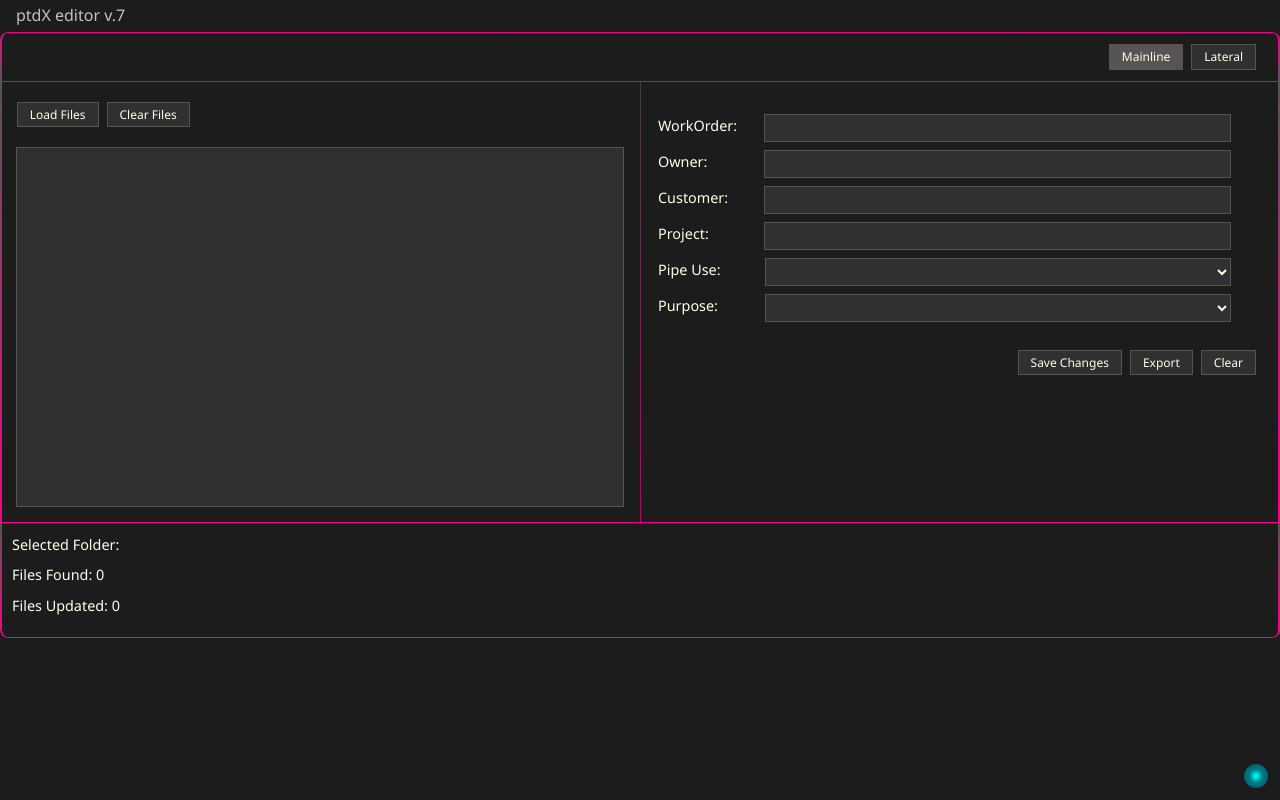
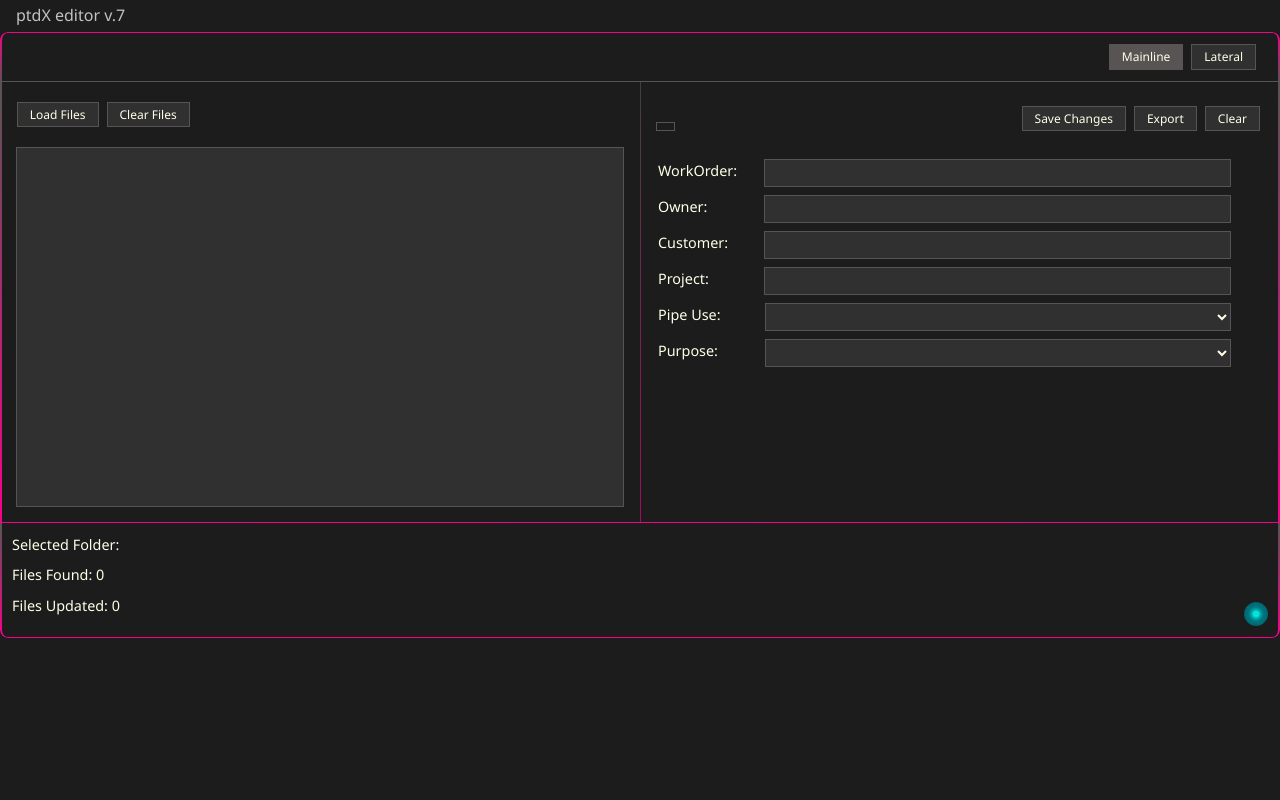
Before and after one commit to M-Rozell/ptdX-editor, a React (Vite) app in the folder frontend/: page / in a window 1280 px wide. Both pictures are taken after a click on the button "Enter The Void". Built offline with nearby package versions, Linux system fonts and the light colour scheme.

Commit message:
changed button layout and added fill button for form

```diff
--- a/frontend/src/App.jsx
+++ b/frontend/src/App.jsx
@@ -2,7 +2,6 @@ import "./css/App.css"
 import SplashTempest from "./components/SplashTempest";
 import useLoadingDots from "./components/loadingDots";
 import React, { useState, lazy, Suspense } from "react";
-import icon from "./assets/void.png"
 
 const FileListMainline = lazy(() => import("./components/FileListMainline"));
 const XMLFormMainline = lazy(() => import("./components/XMLFormMainline"));
@@ -50,9 +49,7 @@ const FooterStatus = lazy(() => import("./components/Footer"));
           setShowMainline(false);
         };
 
-        const handleIconClick = () => {
-          setShowIntro(true)
-        }
+
 
 
     return (
@@ -104,8 +101,9 @@ const FooterStatus = lazy(() => import("./components/Footer"));
                               loading={loading}
                               setLoading={setLoading}
                               setLoadingDots={setLoadingDots}
-                              formData={mainlineFormData}
-                              setFormData={setMainlineFormData}
+                              formDataMainline={mainlineFormData}
+                              setFormDataMainline={setMainlineFormData}
+                              formDataLateral={lateralFormData}
                               />
                           </section>
                         </div>
@@ -138,8 +136,9 @@ const FooterStatus = lazy(() => import("./components/Footer"));
                             loading={loading}
                             setLoading={setLoading}
                             setLoadingDots={setLoadingDots}
-                            formData={lateralFormData}
-                            setFormData={setLateralFormData}
+                            formDataLateral={lateralFormData}
+                            setFormDataLateral={setLateralFormData}
+                            formDataMainline={mainlineFormData}
                             />
                           </section>
                         </div>
@@ -152,11 +151,6 @@ const FooterStatus = lazy(() => import("./components/Footer"));
 
                 {(showMainline || showLateral) && (
                       <Suspense fallback={<div>Loading footer...</div>}>
-                              <img src={icon}
-                                alt="Icon"
-                                onClick={handleIconClick}
-                                className="icon"
-                              />
                         <FooterStatus
                           showMainline={showMainline}
                           folderPath={folderPath}
@@ -168,6 +162,7 @@ const FooterStatus = lazy(() => import("./components/Footer"));
                           updatedFilesLateral={updatedFilesLateral}
                           loading={loading}
                           loadingDots={loadingDots}
+                          setShowIntro={setShowIntro}
                         />
                       </Suspense>
                   )}
--- a/frontend/src/components/XMLFormLateral.jsx
+++ b/frontend/src/components/XMLFormLateral.jsx
@@ -2,8 +2,8 @@ import React, { useState, lazy, Suspense } from "react";
 
 const ExportModal = lazy(() => import("./ExportModal"));
 
-const XMLFormLateral = ({ folderPathLateral, setUpdatedFilesLateral, loading, setLoading, formData,
-  setFormData}) => {
+const XMLFormLateral = ({ folderPathLateral, setUpdatedFilesLateral, loading, setLoading, formDataLateral,
+  setFormDataLateral, formDataMainline}) => {
 
 
   const [showModal, setShowModal] = useState(false);
@@ -28,7 +28,7 @@ const XMLFormLateral = ({ folderPathLateral, setUpdatedFilesLateral, loading, se
   ];
 
   const handleChange = (e) => {
-    setFormData({ ...formData, [e.target.name]: e.target.value });
+    setFormDataLateral({ ...formDataLateral, [e.target.name]: e.target.value });
   };
 
   const handleSubmit = () => {
@@ -38,7 +38,7 @@ const XMLFormLateral = ({ folderPathLateral, setUpdatedFilesLateral, loading, se
     }
 
     const updates = Object.fromEntries(
-      Object.entries(formData).filter(([_, value]) => value !== "")
+      Object.entries(formDataLateral).filter(([_, value]) => value !== "")
     );
 
     setLoading(true);
@@ -87,7 +87,7 @@ const XMLFormLateral = ({ folderPathLateral, setUpdatedFilesLateral, loading, se
   }
 
   const handleClear = () => {
-    setFormData({
+    setFormDataLateral({
       WorkOrder: "",
       Owner: "",
       Customer: "",
@@ -98,13 +98,49 @@ const XMLFormLateral = ({ folderPathLateral, setUpdatedFilesLateral, loading, se
     console.log("Form cleared!");
   };
 
+  const handleFillBtn = () => {
+    setFormDataLateral(formDataMainline)
+  }
 
   return (
     <form onSubmit={handleSubmit} aria-labelledby="form-title">
+
+        <div className="formBtnsWrapper">
+        <div className="fillBtnWrapper">
+            <button
+              type="button"
+              onClick={handleFillBtn}
+              data-title="Fill From Mainline"
+              className="fillBtn"
+              aria-label="Fill form with mainline values"
+            >Fill</button>
+          </div>
+
+          <div className="btnsFormWrapper">
+          <button
+            type="button"
+            onClick={handleSubmit}
+            className="formBtns"
+          >Save Changes</button>
+
+          <button
+            type="button"
+            onClick={handleExport}
+            className="formBtns"
+            aria-live="polite"
+          >Export</button>
+
+          <button
+            type="button"
+            onClick={handleClear}
+            className="formBtns"
+          >Clear</button>
+        </div>
+        </div>
       <fieldset className="formFieldset">
         <legend>Edit Lateral</legend>
 
-        {Object.keys(formData).map((key) => (
+        {Object.keys(formDataLateral).map((key) => (
           <div key={key} className="inputWrapper">
             <label htmlFor={key}>{key.replace(/_/g, " ")}:</label>
 
@@ -112,7 +148,7 @@ const XMLFormLateral = ({ folderPathLateral, setUpdatedFilesLateral, loading, se
               <select
                 id={key}
                 name={key}
-                value={formData[key]}
+                value={formDataLateral[key]}
                 onChange={handleChange}
               >
                 <option value=""></option>
@@ -126,7 +162,7 @@ const XMLFormLateral = ({ folderPathLateral, setUpdatedFilesLateral, loading, se
               <select
                 id={key}
                 name={key}
-                value={formData[key]}
+                value={formDataLateral[key]}
                 onChange={handleChange}
               >
                 <option value=""></option>
@@ -141,33 +177,14 @@ const XMLFormLateral = ({ folderPathLateral, setUpdatedFilesLateral, loading, se
                 type="text"
                 id={key}
                 name={key}
-                value={formData[key]}
+                value={formDataLateral[key]}
                 onChange={handleChange}
               />
             )}
           </div>
         ))}
 
-        <div className="bottomBtnsWrapper">
-          <button
-            type="button"
-            onClick={handleSubmit}
-            className="bottomBtns"
-          >Save Changes</button>
 
-          <button
-            type="button"
-            onClick={handleExport}
-            className="bottomBtns"
-            aria-live="polite"
-          >Export</button>
-
-          <button
-            type="button"
-            onClick={handleClear}
-            className="bottomBtns"
-          >Clear</button>
-        </div>
 
           {showModal && (
             <Suspense fallback={<div>Loading Modal...</div>}>
--- a/frontend/src/components/XMLFormMainline.jsx
+++ b/frontend/src/components/XMLFormMainline.jsx
@@ -1,8 +1,8 @@
 import React, { useState, lazy, Suspense } from "react";
 const ExportModal = lazy(() => import("./ExportModal"));
 
-const XMLFormMainline = ({ folderPath, setUpdatedFiles, loading, setLoading, formData,
-  setFormData}) => {
+const XMLFormMainline = ({ folderPath, setUpdatedFiles, loading, setLoading, formDataMainline,
+  setFormDataMainline, formDataLateral}) => {
 
 
   const [showModal, setShowModal] = useState(false);
@@ -28,7 +28,7 @@ const XMLFormMainline = ({ folderPath, setUpdatedFiles, loading, setLoading, for
 
 
   const handleChange = (e) => {
-    setFormData({ ...formData, [e.target.name]: e.target.value });
+    setFormDataMainline({ ...formDataMainline, [e.target.name]: e.target.value });
   };
 
 
@@ -39,7 +39,7 @@ const XMLFormMainline = ({ folderPath, setUpdatedFiles, loading, setLoading, for
     }
 
     const updates = Object.fromEntries(
-      Object.entries(formData).filter(([_, value]) => value !== "")
+      Object.entries(formDataMainline).filter(([_, value]) => value !== "")
     );
     setLoading(true);
 
@@ -87,7 +87,7 @@ const XMLFormMainline = ({ folderPath, setUpdatedFiles, loading, setLoading, for
   }
 
   const handleClear = () => {
-    setFormData({
+    setFormDataMainline({
       WorkOrder: "",
       Owner: "",
       Customer: "",
@@ -98,21 +98,60 @@ const XMLFormMainline = ({ folderPath, setUpdatedFiles, loading, setLoading, for
     console.log("Form cleared!");
   };
 
+  const handleFillBtn = () => {
+    setFormDataMainline(formDataLateral)
+  }
+
 
   return (
     <form onSubmit={handleSubmit} aria-labelledby="form-title">
+
+      <div className="formBtnsWrapper">
+        <div className="fillBtnWrapper">
+            <button
+              type="button"
+              onClick={handleFillBtn}
+              data-title="Fill From Lateral"
+              className="fillBtn"
+              aria-label="Fill form with lateral values"
+            >Fill</button>
+          </div>
+
+        <div className="btnsFormWrapper">
+            <button
+              type="button"
+              onClick={handleSubmit}
+              className="formBtns"
+            >Save Changes</button>
+
+            <button
+              type="button"
+              onClick={handleExport}
+              className="formBtns"
+              aria-live="polite"
+            >Export</button>
+
+            <button
+              type="button"
+              onClick={handleClear}
+              className="formBtns"
+            >Clear</button>
+          </div>
+        </div>
       <fieldset className="formFieldset">
+
         <legend>Edit Mainline</legend>
 
-        {Object.keys(formData).map((key) => (
+        {Object.keys(formDataMainline).map((key) => (
           <div key={key} className="inputWrapper">
             <label htmlFor={key}>{key.replace(/_/g, " ")}:</label>
 
             {key === "Pipe_Use" ? (
               <select
+                title={key}
                 id={key}
                 name={key}
-                value={formData[key]}
+                value={formDataMainline[key]}
                 onChange={handleChange}
               >
                 <option value=""></option>
@@ -124,9 +163,10 @@ const XMLFormMainline = ({ folderPath, setUpdatedFiles, loading, setLoading, for
               </select>
             ) : key === "Purpose" ? (
               <select
+                title={key}
                 id={key}
                 name={key}
-                value={formData[key]}
+                value={formDataMainline[key]}
                 onChange={handleChange}
               >
                 <option value=""></option>
@@ -141,33 +181,14 @@ const XMLFormMainline = ({ folderPath, setUpdatedFiles, loading, setLoading, for
                 type="text"
                 id={key}
                 name={key}
-                value={formData[key]}
+                value={formDataMainline[key]}
                 onChange={handleChange}
               />
             )}
           </div>
         ))}
 
-          <div className="bottomBtnsWrapper">
-            <button
-              type="button"
-              onClick={handleSubmit}
-              className="bottomBtns"
-            >Save Changes</button>
 
-            <button
-              type="button"
-              onClick={handleExport}
-              className="bottomBtns"
-              aria-live="polite"
-            >Export</button>
-
-            <button
-              type="button"
-              onClick={handleClear}
-              className="bottomBtns"
-            >Clear</button>
-          </div>
 
             {showModal && (
               <Suspense fallback={<div>Loading Modal...</div>}>
--- a/frontend/src/components/footer.jsx
+++ b/frontend/src/components/footer.jsx
@@ -1,11 +1,12 @@
 import React from "react";
 import "../css/App.css"
 import useLoadingDots from "./loadingDots";
+import icon from "../assets/void.png"
 
 const FooterStatus = ({
   showMainline, folderPath, files, updatedFiles,
   showLateral, folderPathLateral, filesLateral, updatedFilesLateral,
-  loading
+  loading, setShowIntro
 
 }) => {
   const countFoundFiles = files.length;
@@ -13,6 +14,9 @@ const FooterStatus = ({
   const countUpdatedFiles = updatedFiles.length;
   const countUpdatedFilesLateral = updatedFilesLateral.length;
   const loadingDots = useLoadingDots(loading);
+  const handleIconClick = () => {
+    setShowIntro(true)
+  }
 
 
 
@@ -52,7 +56,11 @@ const FooterStatus = ({
                                 </>
                           )}
       </section>
-
+                        <img src={icon}
+                          alt="Icon"
+                          onClick={handleIconClick}
+                          className="icon"
+                          />
     </footer>
   );
 };
--- a/frontend/src/css/App.css
+++ b/frontend/src/css/App.css
@@ -20,7 +20,12 @@ body,html {
   --lightTxt: #FFFFE8;
   --lightGreyBg: #303030;
   --blue: #02fdd7;
-  --title:#c1c2c1;
+  --title:rgb(193, 194, 193);
+}
+
+::selection {
+  background: var(--lightGreyBorder);
+  color: var(--blue);
 }
 
 @font-face {
@@ -87,7 +92,6 @@ fieldset{
 
 .formFieldset {
   padding: 0;
-  margin-top: 1rem;
 }
 
 legend {
@@ -198,6 +202,102 @@ form{
   flex-direction: column;
 }
 
+
+.formBtnsWrapper {
+  display: flex;
+  justify-content: space-between;
+  margin: 1.25rem 1rem .5rem 1rem
+
+}
+
+.btnFormWrapper {
+  width: 75%;
+  align-items: right;
+}
+
+.formBtns {
+  margin: .25rem;
+  padding: .25rem .75rem;
+  align-items: right;
+  line-height: 1.3;
+  font-family: 'Segoe UI', sans-serif;
+  font-weight: 100;
+  font-size: .75rem;
+  color: var(--lightTxt);
+  background: var(--lightGreyBg);
+  border: .025rem solid var(--lightGreyBorder);
+  cursor: pointer;
+}
+.formBtns:not(:disabled):hover {
+  transform: scale(1.05);
+}
+
+.formBtns:not(:disabled):hover:active {
+  transform: scale(1.05) translateY(.05rem);
+}
+
+.fillBtnWrapper{
+  position: relative;
+  width: 25%;
+}
+
+
+@keyframes pulseshadow {
+  0% {
+    -webkit-box-shadow: 0 0 0 0 rgba(255, 255, 232, 0.4);
+    -moz-box-shadow: 0 0 0 0 rgba(255, 255, 232, 0.4);
+    box-shadow: 0 0 0 0 rgba(255, 255, 232, 0.4);
+  }
+  70% {
+      -webkit-box-shadow: 0 0 0 5px rgba(255, 255, 232, 0);
+      -moz-box-shadow: 0 0 0 5px rgba(255, 255, 232, 0);
+      box-shadow: 0 0 0 5px rgba(255, 255, 232, 0);
+  }
+  100% {
+      -webkit-box-shadow: 0 0 0 0 rgba(255, 255, 232, 0);
+      -moz-box-shadow: 0 0 0 0 rgba(255, 255, 232, 0);
+      box-shadow: 0 0 0 0 rgba(255, 255, 232, 0);
+  }
+}
+.fillBtn {
+  position: absolute;
+  left: 0;
+  bottom: .25rem;
+  font-size: .25rem;
+  background-color: transparent;
+  color: transparent;
+  border: 1.5px solid var(--lightGreyBorder);
+  box-shadow: 0 0 0 0 rgb(88 84 84);
+  cursor: pointer;
+}
+.fillBtn:hover {
+  animation: pulseshadow 1.5s infinite;
+}
+[data-title]:hover::after {
+  opacity: 1;
+    transition: all 0.1s ease 0.25s;
+    visibility: visible;
+}
+[data-title]:after {
+  content: attr(data-title);
+  font-family: 'Segoe UI', sans-serif;
+  font-weight: 100;
+  background-color: transparent;
+  color: var(--blue);
+  font-size: .9rem;
+  position: absolute;
+  bottom: 100%;
+  left: 125%;
+  white-space: nowrap;
+  opacity: 0;
+  z-index: 99999;
+  visibility: hidden;
+}
+[data-title] {
+  position: absolute;
+}
+
+
 .inputWrapper {
   margin-bottom: .5rem;
   margin-left: 1rem;
@@ -235,32 +335,6 @@ option {
   background-color: var(--lightGreyBg);
 }
 
-.bottomBtnsWrapper {
-  margin-right: 1.25rem;
-  margin-top: 1.5rem;
-  text-align: right;
-}
-
-.bottomBtns {
-  margin: .25rem;
-  padding: .25rem .75rem;
-  line-height: 1.3;
-  font-family: 'Segoe UI', sans-serif;
-  font-weight: 100;
-  font-size: .75rem;
-  color: var(--lightTxt);
-  background: var(--lightGreyBg);
-  border: .025rem solid var(--lightGreyBorder);
-  cursor: pointer;
-}
-.bottomBtns:not(:disabled):hover {
-  transform: scale(1.05);
-}
-
-.bottomBtns:not(:disabled):hover:active {
-  transform: scale(1.05) translateY(.05rem);
-}
-
 
 
 /*Footer*/
@@ -288,6 +362,15 @@ footer::before {
   margin-bottom: .7rem;
 }
 
+@keyframes pulse {
+  0%, 100% {
+    transform: scale(1);
+        animation-timing-function: ease-in-out;
+  }
+  50% {
+    transform: scale(1.25);
+  }
+}
 .icon {
   height: 1.5rem;
   cursor: pointer;
@@ -296,8 +379,8 @@ footer::before {
   bottom: .75rem;
   z-index: 2;
 }
-.icon:not(:disabled):hover {
-  transform: scale(1.25);
+.icon:hover {
+  animation: pulse 2.5s infinite;
 }
 
 
```
